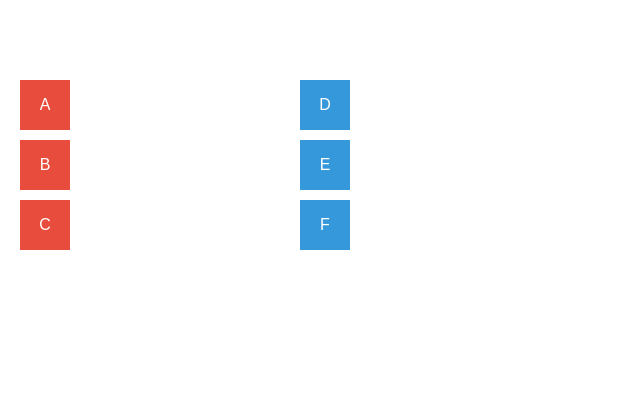
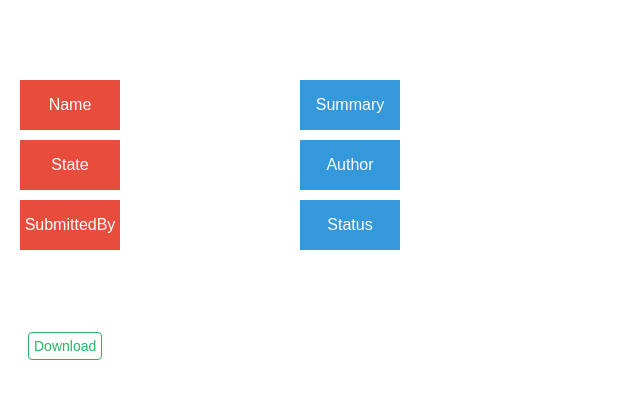
Before and after one commit to nmusaelian-rally/box-mapper, a React (Create React App) app: page / in a window 1280 px wide. Shown: the top 398 px of the page, without its empty margins (0-640 px from the left). Built offline with nearby package versions, Linux system fonts and the light colour scheme.

Commit message:
used blob to download mapping

```diff
--- a/src/App.js
+++ b/src/App.js
@@ -1,6 +1,8 @@
 import React, { useState } from 'react';
+import yaml from 'js-yaml';
 import Box from './components/Box';
 import Svg from './components/Svg';
+import {Button} from './components/Button';
 
 function App() {
   const [coordinates, setCoordinates] = useState([]);
@@ -29,6 +31,15 @@ function App() {
     return mappings;
   }
 
+  const handleDownload = () => {
+    const element = document.createElement("a");
+    const blob = new Blob([JSON.stringify(coordinates)], {type : 'application/json'});
+    element.href = URL.createObjectURL(blob);
+    element.download = "config.json";
+    document.body.appendChild(element); // Required for this to work in FireFox
+    element.click();
+  }
+
   return (
     <div className="App">
       {
@@ -39,37 +50,41 @@ function App() {
                     top="80px"
                     left="20px"
                     onClick={(e) =>  handleClick(e)}
-                    >A</Box>
+                    >Name</Box>
                 <Box
                     className="left"
                     top="140px"
                     left="20px"
                     onClick={(e) => handleClick(e)}
-                    >B</Box>
+                    >State</Box>
                 <Box
                     className="left"
                     top="200px"
                     left="20px"
                     onClick={(e) => handleClick(e)}
-                    >C</Box>
+                    >SubmittedBy</Box>
                 <Box
                     className="right"
                     top="80px"
                     left="300px"
                     onClick={(e) => handleClick(e)}
-                    >D</Box>
+                    >Summary</Box>
                 <Box
                     className="right"
                     top="140px"
                     left="300px"
                     onClick={(e) => handleClick(e)}
-                    >E</Box>
+                    >Author</Box>
                 <Box
                     className="right"
                     top="200px"
                     left="300px"
                     onClick={(e) => handleClick(e)}
-                    >F</Box>
+                    >Status</Box>
+                <Button
+                    className="save"
+                    onClick={() => handleDownload()}
+                    >Download</Button>
             </div>
   );
 }
--- /dev/null
+++ b/src/components/Button.js
@@ -0,0 +1,24 @@
+import PropTypes from 'prop-types';
+
+export const Button = ({
+    children,
+    type,
+    onClick,
+    className
+}) => {
+    return (
+        <button className={`btn ${className}`} onClick={onClick} type={type}>
+            {children}
+        </button>
+    )
+}
+
+Button.propTypes = {
+    children: PropTypes.any,
+    onClick: PropTypes.func,
+    label: PropTypes.string,
+    size: PropTypes.string,
+    color: PropTypes.string,
+    disabled: PropTypes.bool,
+    className: PropTypes.string,
+};
--- a/src/components/Svg.js
+++ b/src/components/Svg.js
@@ -2,7 +2,7 @@ const Svg = ({pairs}) => {
     return (
         <div>
             {
-                <svg width="500" height="500">
+                <svg width="500" height="300">
                     {pairs.map(pair =>
                         Object.keys(pair).length % 2 === 0 &&
                         <line x1={pair[Object.keys(pair)[0]].x1} y1={pair[Object.keys(pair)[0]].y1}
--- a/src/index.css
+++ b/src/index.css
@@ -1,9 +1,16 @@
 body {
   font-family: sans-serif;
 }
+.center {
+  margin: 0;
+  position: absolute;
+  top: 50%;
+  left: 50%;
+}
+
 .block {
   position: absolute;
-  width: 50px;
+  width: 100px;
   height: 50px;
   line-height: 50px;
   background-color: #000;
@@ -17,3 +24,15 @@ body {
 .right {
   background-color: #3498DB;
 }
+.save {
+  position: relative;
+  margin: 20px;
+  font-size: 14px;
+  text-align: center;
+  padding: 5px;
+  cursor: pointer;
+  border-radius: 4px;
+  background-color: #fff;
+  border: 1px solid;
+  color: #28B463;
+}
```
Also changed, not shown: 1 other file (tests, documents, lock files or other folders).
